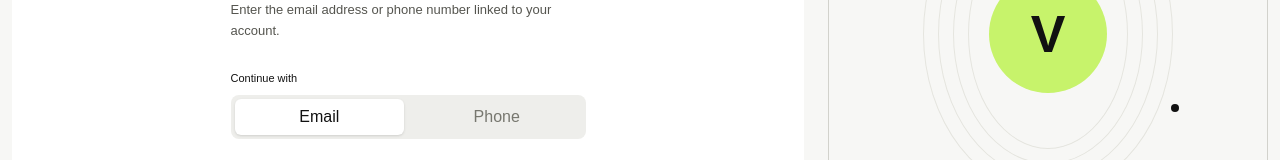
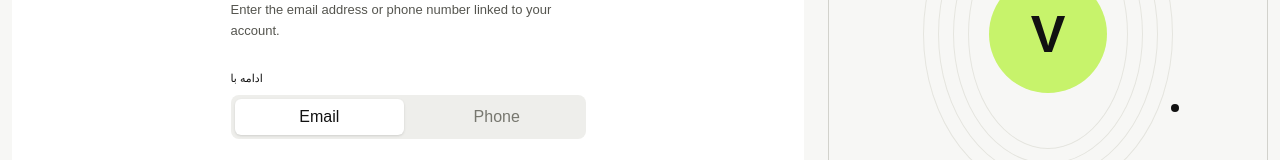
Before and after one commit to vigo-platform/front-end, a React (Vite) app: page /forgot-password in a window 1280 px wide. Shown: the part 267-427 px from the top of the page. Built offline with nearby package versions, Linux system fonts and the light colour scheme; no server answers.

Commit message:
feat(i18n): translate remaining shared components

```diff
--- a/src/features/auth/components/OtpChannelSelector.tsx
+++ b/src/features/auth/components/OtpChannelSelector.tsx
@@ -1,4 +1,5 @@
 import type { OtpChannel } from '../types/auth-config.types'
+import { useTranslation } from 'react-i18next'
 
 interface OtpChannelSelectorProps {
   channels: OtpChannel[]
@@ -11,6 +12,7 @@ function OtpChannelSelector({
   value,
   onChange,
 }: OtpChannelSelectorProps) {
+  const { t } = useTranslation()
   if (channels.length <= 1) {
     return null
   }
@@ -18,7 +20,7 @@ function OtpChannelSelector({
   return (
     <div className="flex flex-col gap-2">
       <span className="text-[11px] font-medium text-ink">
-        Continue with
+        {t("ui.Continue with")}
       </span>
 
       <div className="grid grid-cols-2 gap-2 rounded-lg bg-soft-gray p-1">
```
